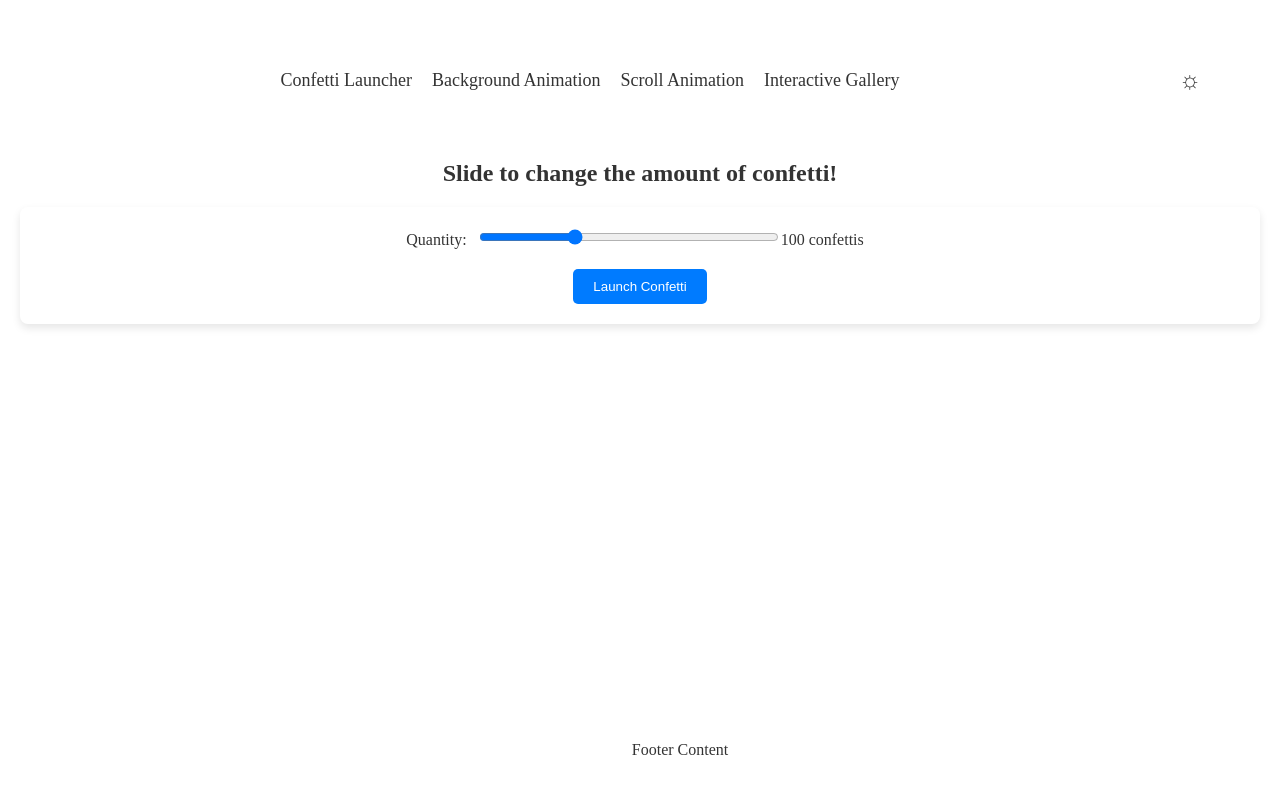
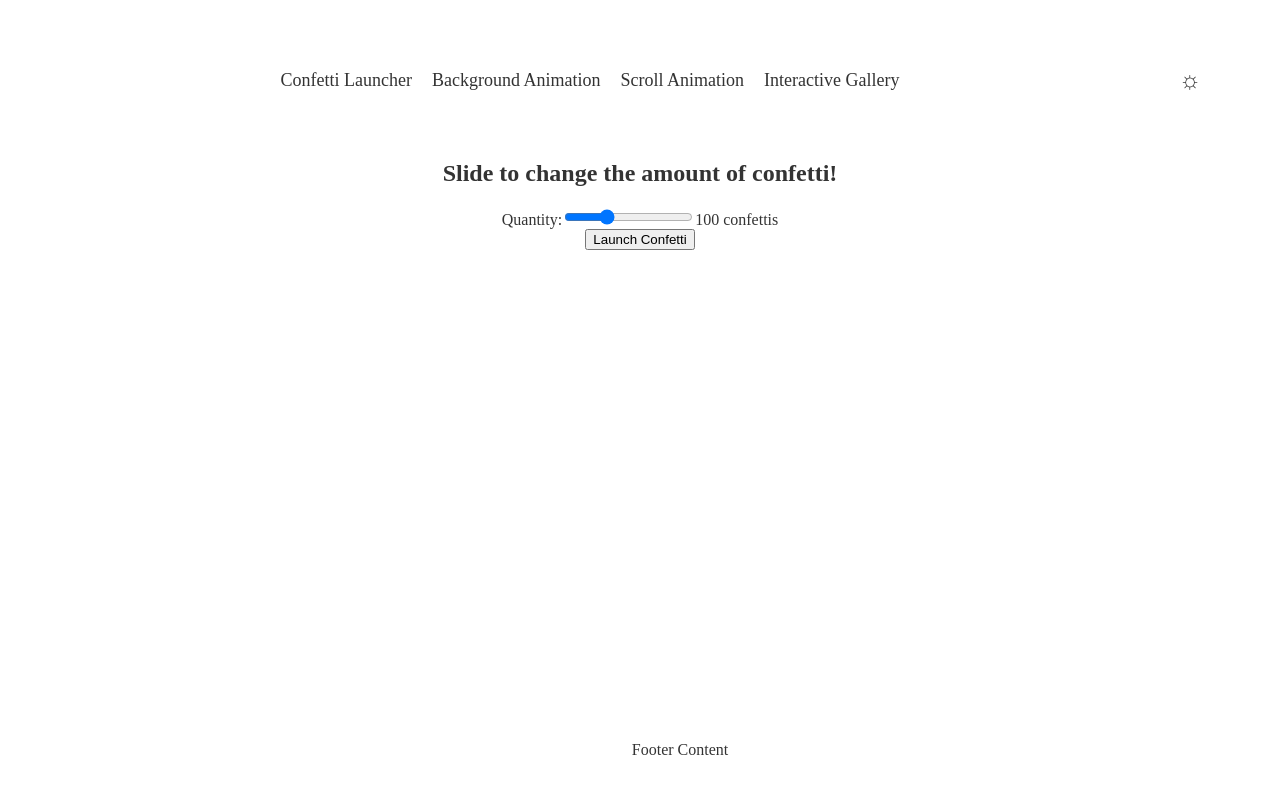
Before and after one commit to kkoisland/confetti-app, a React (Vite) app: page / in a window 1280 px wide. Shown: the top 794 px of the page. Built offline with nearby package versions, Linux system fonts and the light colour scheme.

Commit message:
Add ConfigProvider and adjust to apply antd with custom light/dark mode

```diff
--- a/src/components/ConfettiLauncher/ConfettiLauncher.module.css
+++ b/src/components/ConfettiLauncher/ConfettiLauncher.module.css
@@ -2,16 +2,10 @@
   padding: 20px;
   border-radius: 8px;
   box-shadow: 0 4px 8px rgba(0, 0, 0, 0.1);
-}
-
-.light .launcher {
-  background-color: #ffffff;
-  color: #000;
-}
-
-.dark .launcher {
-  background-color: #424242;
-  color: #fff;
+  display: flex;
+  flex-direction: column;
+  align-items: center;
+  gap: 16px; /* 要素間の余白追加（任意） */
 }
 
 .launcher h2 {
@@ -27,12 +21,4 @@
   width: 300px;
 }
 
-.launcher button {
-  margin-top: 20px;
-  padding: 10px 20px;
-  background-color: #007bff;
-  color: white;
-  border: none;
-  border-radius: 5px;
-  cursor: pointer;
-}
+/* ボタン関連は削除したので、AntDのデザインがそのまま適用される */
--- a/src/components/ConfettiLauncher/ConfettiLauncher.tsx
+++ b/src/components/ConfettiLauncher/ConfettiLauncher.tsx
@@ -1,7 +1,6 @@
 import React, { useState } from 'react';
 import confetti from 'canvas-confetti';
 import { confettiPresets } from '../../data/confettiOptions';
-import styles from './ConfettiLauncher.module.css';
 
 const ConfettiLauncher = () => {
   const [quantity, setQuantity] = useState(confettiPresets.normal.particleCount);
@@ -20,7 +19,7 @@ const ConfettiLauncher = () => {
   };
 
   return (
-    <div className={styles.launcher}>
+    <div>
       <div>
         <label htmlFor="quantity">Quantity:</label>
         <input
--- a/src/main.tsx
+++ b/src/main.tsx
@@ -1,10 +1,14 @@
 import { StrictMode } from 'react';
 import { createRoot } from 'react-dom/client';
+import { ConfigProvider } from 'antd';
+import theme from './theme';
 import App from './App.tsx';
 import './index.css';
 
 createRoot(document.getElementById('root')!).render(
   <StrictMode>
-    <App />
+    <ConfigProvider theme={theme}>
+      <App />
+    </ConfigProvider>
   </StrictMode>
 );
--- /dev/null
+++ b/src/theme.ts
@@ -0,0 +1,16 @@
+import type { ThemeConfig } from 'antd';
+
+const theme: ThemeConfig = {
+  token: {
+    colorPrimary: '#8B5E3C', // メインのブラウン
+    colorSuccess: '#6B8E23', // 成功時のオリーブグリーン
+    colorWarning: '#D2B48C', // 警告のベージュ
+    colorError: '#A0522D', // エラー時の赤みブラウン
+    colorText: '#5C4033', // ダークチョコレート（文字色）
+    colorBgBase: '#FDF6EE', // 背景はやさしいアイボリー
+    borderRadius: 8, // やわらかさを出す角丸
+    // fontFamily: `'Noto Sans JP', 'Roboto', sans-serif`, // 読みやすさ優先
+  },
+};
+
+export default theme;
```
